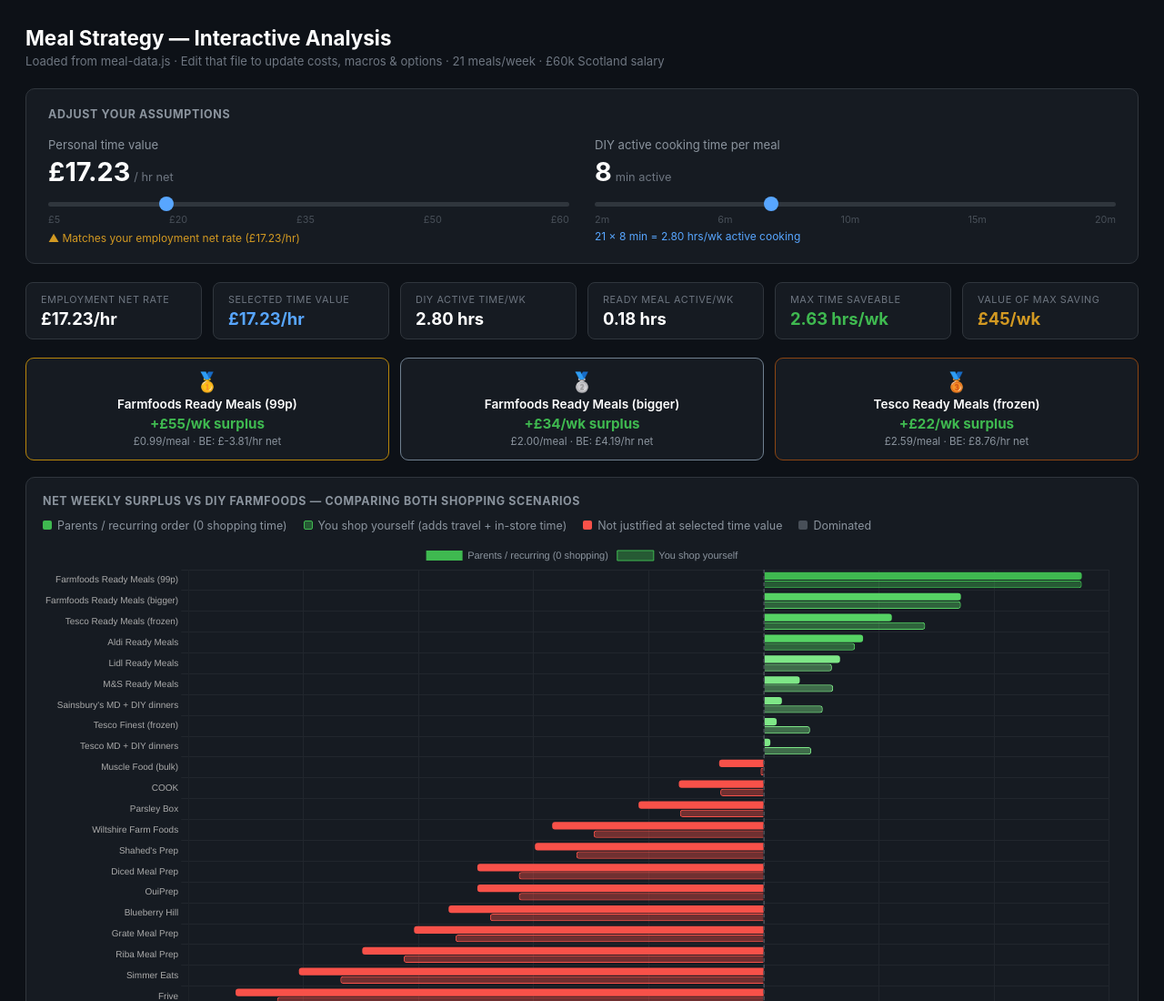
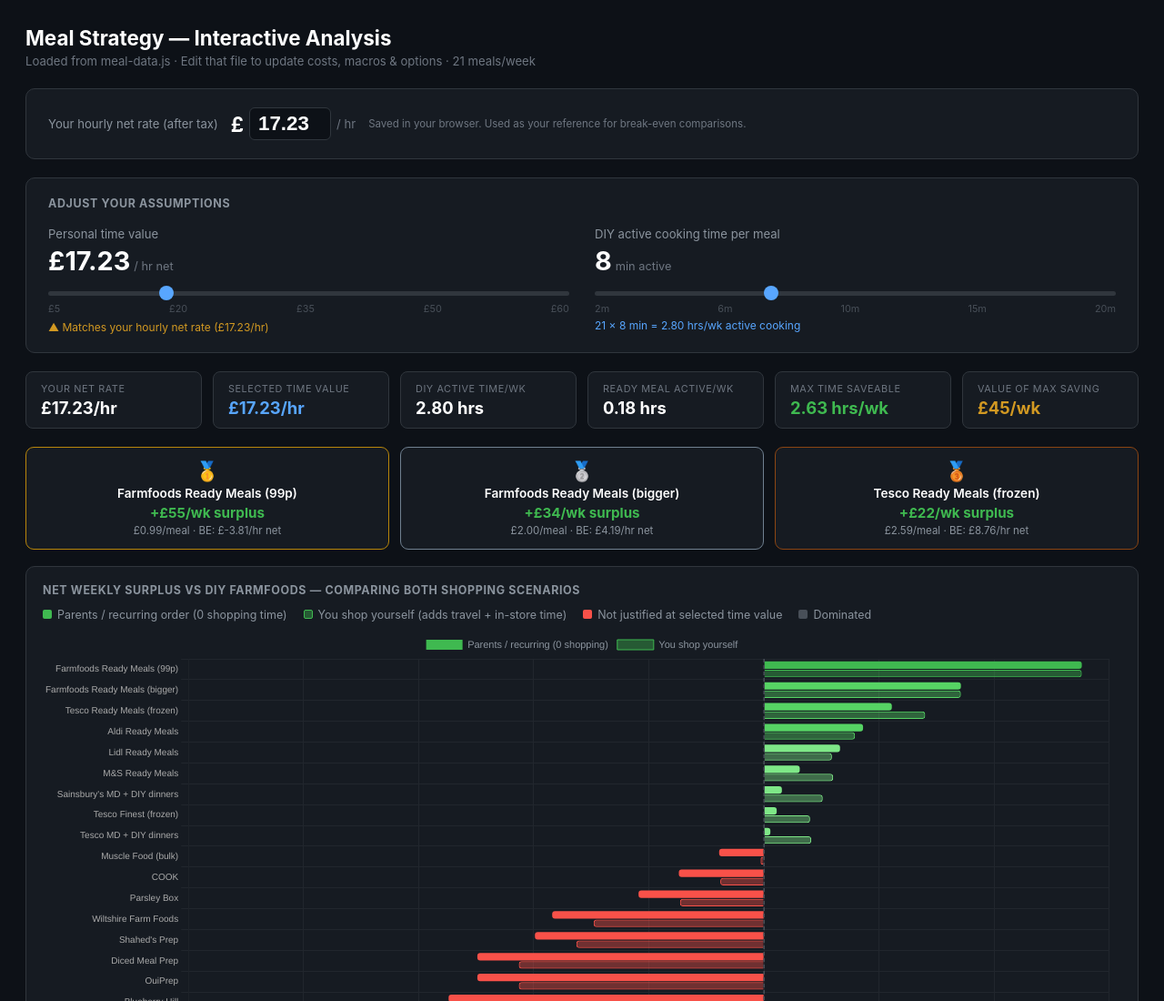
Before and after one commit to VincentDawn/meal-optimiser, a plain HTML site: page meal-analysis.html in a window 1280 px wide. Shown: the top 1100 px of the page at 91% size. Drawn offline with nearby package versions, Linux system fonts and the light colour scheme.

Commit message:
Make hourly net rate user-editable, persist in localStorage
Replaces the hardcoded 17.23 personal rate with an input field that
defaults to 17.23 but is overridden by anything in localStorage. The
slider's "matches your rate" reference line, the stats card, and the
break-even ratio now all read from the live value. Subtitle no longer
mentions a personal salary band.

```diff
--- a/meal-analysis.html
+++ b/meal-analysis.html
@@ -65,7 +65,19 @@
 <body>
 
 <h1>Meal Strategy — Interactive Analysis</h1>
-<p class="sub">Loaded from meal-data.js · Edit that file to update costs, macros & options · 21 meals/week · £60k Scotland salary</p>
+<p class="sub">Loaded from meal-data.js · Edit that file to update costs, macros & options · 21 meals/week</p>
+
+<!-- PERSONAL RATE SETUP -->
+<div class="slider-section" style="display:flex;align-items:center;gap:14px;flex-wrap:wrap">
+  <label for="netRateInput" style="font-size:0.82rem;color:#8b949e">Your hourly net rate (after tax)</label>
+  <div style="display:flex;align-items:center;gap:6px">
+    <span style="font-size:1.4rem;color:#fff;font-weight:700">£</span>
+    <input type="number" id="netRateInput" min="1" max="200" step="0.01" value="17.23"
+           style="width:90px;font-size:1.4rem;font-weight:700;background:#0d1117;border:1px solid #30363d;border-radius:6px;color:#fff;padding:4px 8px;text-align:right">
+    <span style="font-size:0.82rem;color:#6e7681">/ hr</span>
+  </div>
+  <span style="font-size:0.72rem;color:#6e7681">Saved in your browser. Used as your reference for break-even comparisons.</span>
+</div>
 
 <!-- SLIDERS -->
 <div class="slider-section">
@@ -76,7 +88,7 @@
       <div class="slider-val" id="tvDisplay">£17.23<small>/ hr net</small></div>
       <input type="range" id="tvSlider" min="5" max="60" step="0.5" value="17.23">
       <div class="tick-row"><span>£5</span><span>£20</span><span>£35</span><span>£50</span><span>£60</span></div>
-      <div class="ref-line" id="tvRef">▲ Matches your employment net rate (£17.23/hr)</div>
+      <div class="ref-line" id="tvRef">▲ Matches your hourly net rate (£17.23/hr)</div>
     </div>
     <div class="slider-group">
       <label>DIY active cooking time per meal</label>
@@ -90,7 +102,7 @@
 
 <!-- STATS -->
 <div class="stats">
-  <div class="stat"><div class="stat-label">Employment Net Rate</div><div class="stat-val">£17.23/hr</div></div>
+  <div class="stat"><div class="stat-label">Your Net Rate</div><div class="stat-val" id="sNetRate">£17.23/hr</div></div>
   <div class="stat blue"><div class="stat-label">Selected Time Value</div><div class="stat-val" id="sTV">£17.23/hr</div></div>
   <div class="stat"><div class="stat-label">DIY Active Time/wk</div><div class="stat-val" id="sDIY">2.80 hrs</div></div>
   <div class="stat"><div class="stat-label">Ready Meal Active/wk</div><div class="stat-val">0.18 hrs</div></div>
@@ -162,10 +174,12 @@ const META  = MEAL_DATASET.meta;
 const OPTS  = MEAL_DATASET.options;
 const MEALS = META.meals_per_week;
 const HEAT  = META.heat_active_secs / 3600;  // hours
-const NET_EMPLOYMENT = 17.23;
+const RATE_LS_KEY = 'meal_optimiser_net_rate';
+const RATE_DEFAULT = 17.23;
+let NET_EMPLOYMENT = parseFloat(localStorage.getItem(RATE_LS_KEY)) || RATE_DEFAULT;
 const KEEP = 0.56;
 
-let TIME_VALUE = 17.23;
+let TIME_VALUE = NET_EMPLOYMENT;
 let COOK_MINS  = 8;
 
 const CAT_COLOR = {
@@ -416,8 +430,9 @@ function updateAll() {
   document.getElementById('cookDisplay').innerHTML = `${COOK_MINS}<small>min active</small>`;
   const ratio = TIME_VALUE / NET_EMPLOYMENT;
   document.getElementById('tvRef').textContent = Math.abs(ratio-1) < 0.03
-    ? '▲ Matches your employment net rate (£17.23/hr)'
-    : `▲ Your employment net rate is £17.23/hr — you're at ${ratio.toFixed(1)}×`;
+    ? `▲ Matches your hourly net rate (£${NET_EMPLOYMENT.toFixed(2)}/hr)`
+    : `▲ Your hourly net rate is £${NET_EMPLOYMENT.toFixed(2)}/hr — you're at ${ratio.toFixed(1)}×`;
+  document.getElementById('sNetRate').textContent = `£${NET_EMPLOYMENT.toFixed(2)}/hr`;
   document.getElementById('cookRef').textContent = `21 × ${COOK_MINS} min = ${diy.toFixed(2)} hrs/wk active cooking`;
 
   // Top 3
@@ -510,10 +525,25 @@ function updateAll() {
   });
 }
 
+// Initialise UI from stored rate
+document.getElementById('netRateInput').value = NET_EMPLOYMENT.toFixed(2);
+document.getElementById('tvSlider').value = NET_EMPLOYMENT;
+
 buildCharts();
 updateAll();
+
 document.getElementById('tvSlider').addEventListener('input', e => { TIME_VALUE = parseFloat(e.target.value); updateAll(); });
 document.getElementById('cookSlider').addEventListener('input', e => { COOK_MINS = parseInt(e.target.value); updateAll(); });
+document.getElementById('netRateInput').addEventListener('change', e => {
+  const v = parseFloat(e.target.value);
+  if (!v || v <= 0) return;
+  NET_EMPLOYMENT = v;
+  localStorage.setItem(RATE_LS_KEY, v);
+  // Snap the slider/explorer to the new rate so the chart reference matches
+  TIME_VALUE = v;
+  document.getElementById('tvSlider').value = v;
+  updateAll();
+});
 </script>
 </body>
 </html>
```
